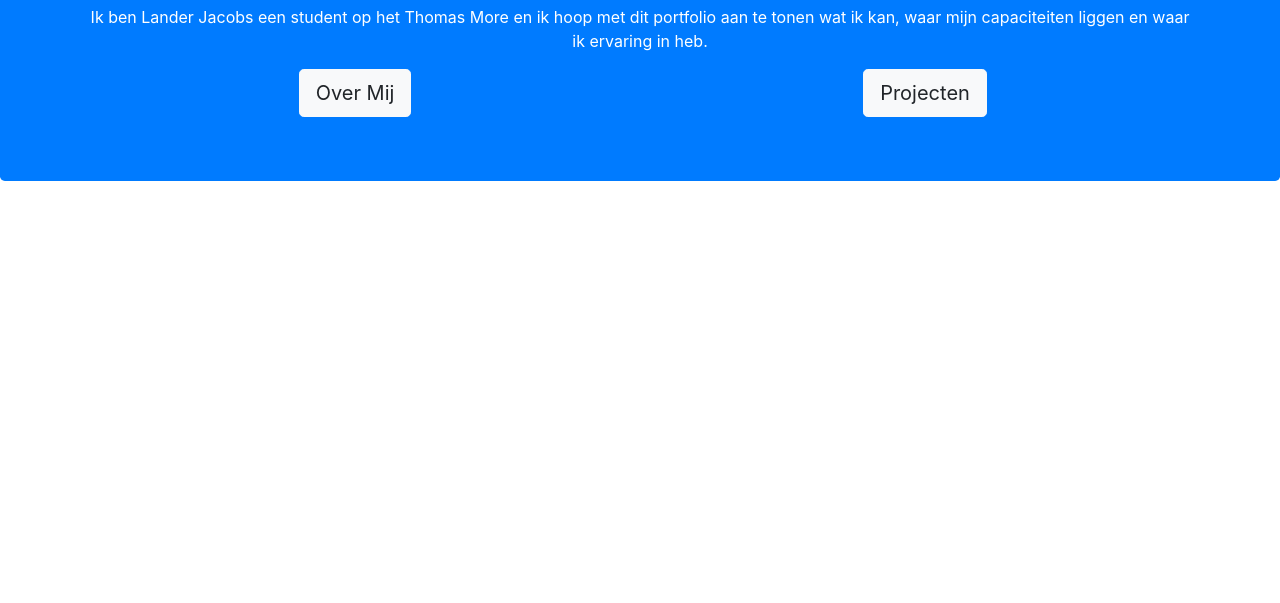
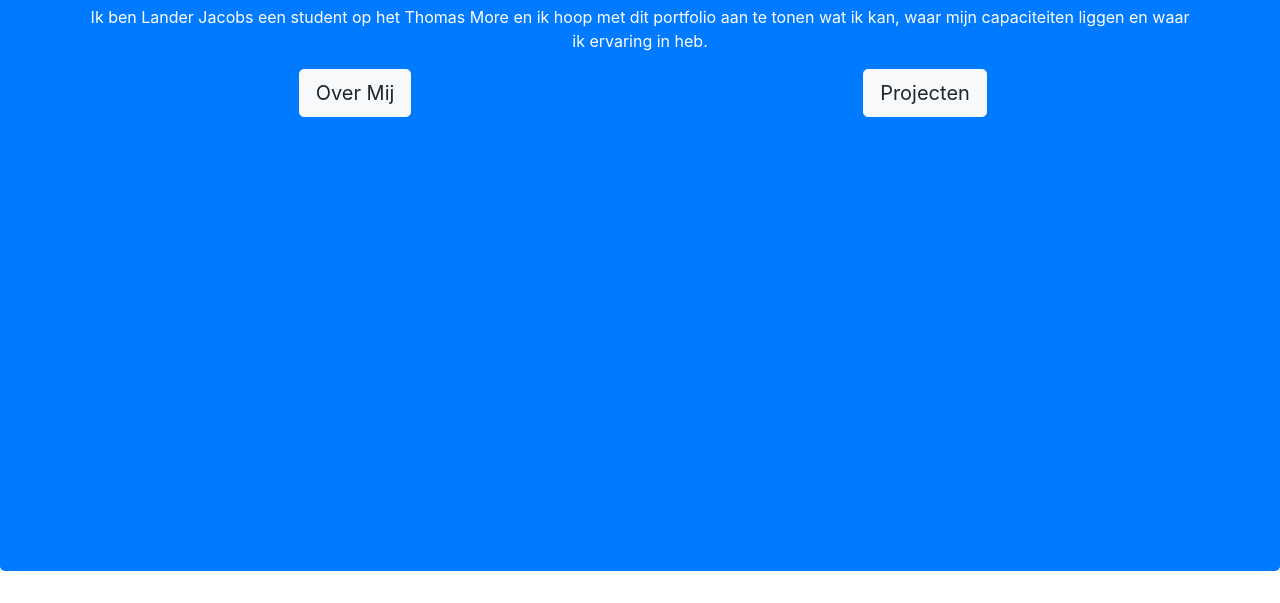
Before and after one commit to LanderJacobs/EPortfolio, a plain HTML site: page index.html in a window 1280 px wide. Shown: the part 285-888 px from the top of the page. Before the commit the page ends 800 px from the top, so only its background shows below. Drawn offline with nearby package versions, Linux system fonts and the light colour scheme.

Commit message:
full height welcome

```diff
--- a/index.html
+++ b/index.html
@@ -22,7 +22,7 @@
 
     </nav>
 
-  <div style="height: 100%;" class="jumbotron bg-primary text-white text-center">
+  <div style="height: 100vh;" class="jumbotron bg-primary text-white text-center">
     <div class="container">
       <div class="row">
         <div class="col text-center">
```
